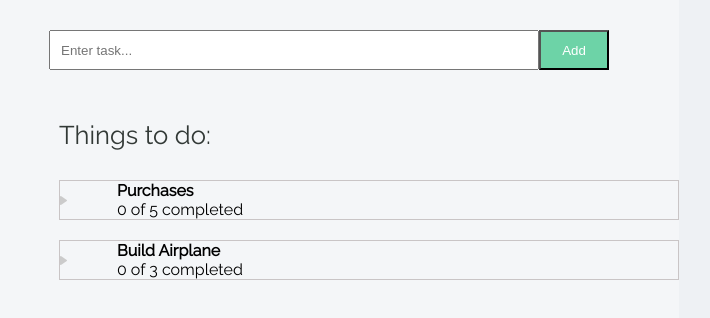
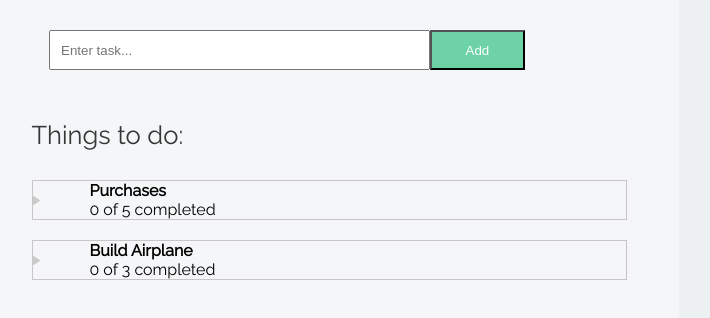
Before and after one commit to a-water/react-task-list, a React (Create React App) app: page / in a window 1280 px wide. Shown: the top 318 px of the page, without its empty margins (311-1021 px from the left). Built offline with nearby package versions, Linux system fonts and the light colour scheme.

Commit message:
Item icons for task list added

```diff
--- a/src/components/InputBar.js
+++ b/src/components/InputBar.js
@@ -25,7 +25,7 @@ class InputBar extends Component {
 
   render() {
     return(
-      <div>
+      <div className="input-form-parent">
         <form className="input-form" onSubmit={ this.handleOnSubmit }>
           <input type="text" placeholder="Enter task..." value={ this.state.taskTitle } onChange={ this.handleOnInputChange }></input>
           <input type="submit" value="Add"></input>
--- a/src/components/TodoTaskItem.js
+++ b/src/components/TodoTaskItem.js
@@ -1,9 +1,30 @@
 import React, { Component } from 'react';
+import starterData from '../data/data';
 
 class TodoTaskItem extends Component {
+
+  renderItemImage(dependencyIds, completedAt) {
+    if(completedAt) {
+      return <img src={ require('../assets/Completed.svg') } />
+    } else if(dependencyIds.length > 0) {
+      let isLocked = false;
+      dependencyIds.forEach(dependency => {
+        if(!dependency.completedAt) {
+          isLocked = true;
+        }
+      });
+      if(isLocked) {
+        return <img src={ require('../assets/Locked.svg') } />
+      }
+    }
+
+    return <img src={ require('../assets/Incomplete.svg') } />
+  }
+
   render() {
     return(
       <div className="todo-task-item">
+        { this.renderItemImage(this.props.dependencyIds, this.props.completedAt) }
         <span>{ this.props.task }</span>
       </div>
     )
--- a/src/css/todo-list.scss
+++ b/src/css/todo-list.scss
@@ -4,17 +4,23 @@
   background: lighten($color: $background-color, $amount: 2);
   width: 700px;
   height: 700px;
+  display: flex;
+  align-items: center;
+  flex-direction: column;
+}
+
+.input-form-parent {
+  width: 80%;
+  display: flex;
+  align-items: center;
 }
 
 .input-form {
-
-  display: flex;
-  align-items: center;
-  justify-content: center;
+  width: 85%;
   margin-top: 30px;
 
   input[type="text"] {
-    width: 70%;
+    width: 80%;
     height: 40px;
     box-sizing: border-box;
     padding-left: 10px;
@@ -22,7 +28,7 @@
   }
 
   input[type="submit"] {
-    width: 10%;
+    width: 20%;
     height: 40px;
     -webkit-appearance: none;
     background: $all-good-color;
@@ -34,18 +40,17 @@
   color: $title-color;
   font-size: 1.6em;
   margin-top: 50px;
-  width: 80%;
-  margin-left: $todo-left-margin;
+  width: 85%;
 }
 
 .todo-list {
   margin-top: 30px;
+  width: 85%;
 }
 
 .todo-group-item {
   display: flex;
   align-items: center;
-  margin-left: $todo-left-margin;
   border: 1px solid #b0ababa2;
 
   .labels {
@@ -61,11 +66,17 @@
   }
 }
 
-.todo-item {
-  width: 80%;
-  height: 40px;
+.todo-task-item {
+  height: 70px;
   background: lighten($color: $background-color, $amount: 20);
   margin-top: 10px;
   color: $title-color;
+  display: flex;
+  align-items: center;
 
+  img {
+    width: 21px;
+    margin-left: 10px;
+    margin-right: 20px;
+  }
 }
```
